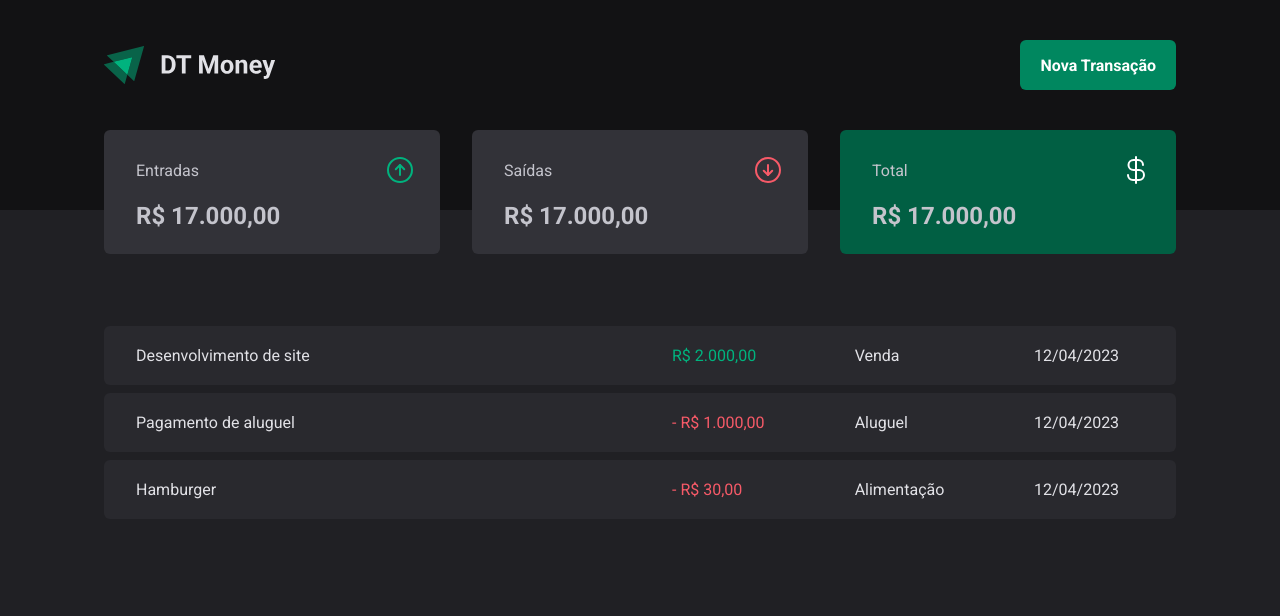
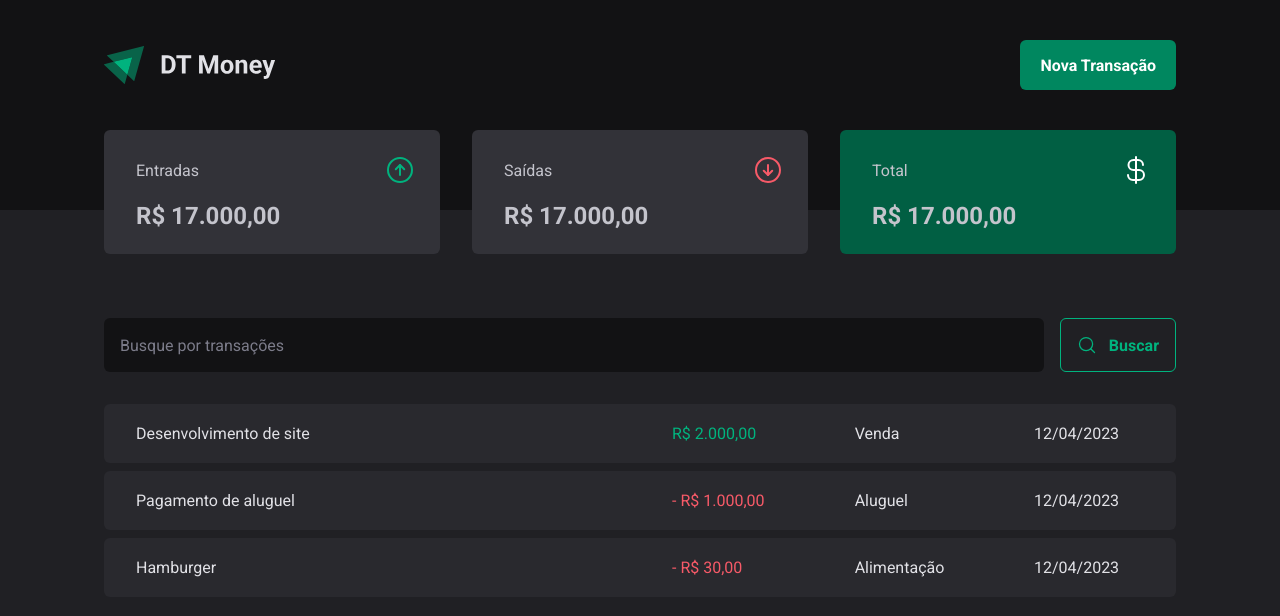
Before and after one commit to rlucasmd/03-dtmoney, a React (Vite) app: page / in a window 1280 px wide. Shown: the top 616 px of the page. Built offline with nearby package versions, Linux system fonts and the light colour scheme.

Commit message:
add: search form styles

```diff
--- /dev/null
+++ b/src/pages/Transaction/components/SearchForm/index.tsx
@@ -0,0 +1,16 @@
+import { MagnifyingGlass } from "phosphor-react";
+import { SearchFormContainer } from "./styles";
+
+function SearchForm(){
+  return(
+    <SearchFormContainer>
+      <input type="text" placeholder="Busque por transações" />
+      <button type="submit">
+        <MagnifyingGlass size={20}/>
+        Buscar
+      </button>
+    </SearchFormContainer>
+  );
+}
+
+export { SearchForm };
--- /dev/null
+++ b/src/pages/Transaction/components/SearchForm/styles.ts
@@ -0,0 +1,47 @@
+import styled from "styled-components";
+
+const SearchFormContainer = styled.form`
+  display: flex;
+  gap: 1rem;
+
+  input{
+    flex: 1;
+    border-radius: 6px;
+    border: 0;
+    background: ${({theme}) => theme.colors["gray-900"]};
+    color: ${({theme}) => theme.colors["gray-300"]};
+    padding: 1rem;
+
+    ::placeholder{
+      color: ${({theme}) => theme.colors["gray-500"]};
+    }
+  }
+
+  button{
+    display: flex;
+    align-items: center;
+    gap: 0.75rem;
+
+    padding: 1rem;
+    background: transparent;
+    border: 1px solid ${({theme}) => theme.colors["green-300"]};
+    color: ${({theme}) => theme.colors["green-300"]};
+    font-weight: bold;
+
+    border-radius: 6px;
+
+    transition: 0.2s;
+
+    cursor: pointer;
+
+    &:hover{
+      background: ${({theme}) => theme.colors["green-500"]};
+      border-color: ${({theme}) => theme.colors["green-500"]};
+      color: ${({theme}) => theme.colors.white};
+    }
+  }
+
+`;
+
+
+export { SearchFormContainer };
--- a/src/pages/Transaction/index.tsx
+++ b/src/pages/Transaction/index.tsx
@@ -1,5 +1,6 @@
 import { Header } from "../../components/Header";
 import { Summary } from "../../components/Summary";
+import { SearchForm } from "./components/SearchForm";
 import { PriceHighlight, TransactionsContainer, TransactionsTable } from "./styles";
 
 function Transactions(){
@@ -8,6 +9,7 @@ function Transactions(){
       <Header />
       <Summary />
       <TransactionsContainer>
+        <SearchForm />
         <TransactionsTable>
           <tbody>
             <tr>
--- a/src/pages/Transaction/styles.ts
+++ b/src/pages/Transaction/styles.ts
@@ -11,7 +11,7 @@ const TransactionsTable = styled.table`
   width: 100%;
   border-collapse: separate;
   border-spacing: 0 0.5rem;
-  /* margin-top: 1.5rem; */
+  margin-top: 1.5rem;
 
   tr{
     td:first-child{
```
